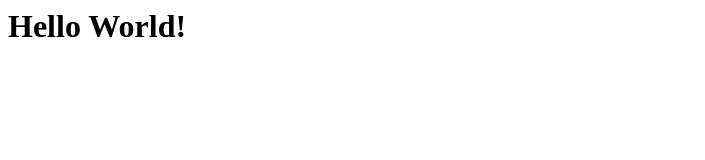
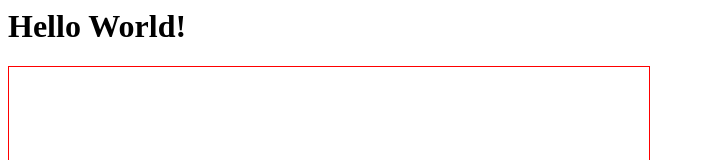
Before and after one commit to TJDevClub/CanvasParty, a plain HTML site: page index.html in a window 1280 px wide. Shown: the top 160 px of the page, without its empty margins (0-705 px from the left). Drawn offline with Linux system fonts and the light colour scheme.

Commit message:
Added CSS, renamed canvas id

```diff
--- a/index.html
+++ b/index.html
@@ -1,9 +1,18 @@
 <html>
 	<head>
 		<!-- Pre-render css & scripts -->
+		<style>
+			canvas{
+				border: solid black 1px;
+			}
+
+			#can{
+				border-color: red;
+			}
+		</style>
 	</head>
 	<body>
 		<h1>Hello World!</h1>
-		<canvas id="canvas" height="480" width="640"></canvas>
+		<canvas id="can" height="480" width="640"></canvas>
 	</body>
 </html>
```
